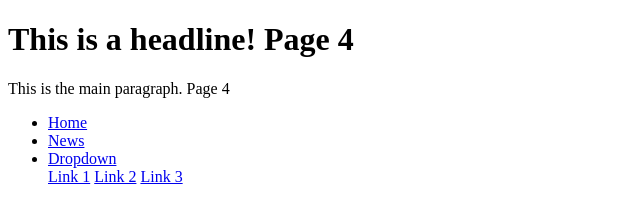
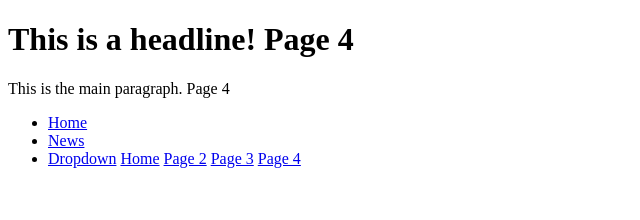
Before and after one commit to Jessica-Mansell/Jessica-Mansell.github.io, a plain HTML site: page NavWebTest/page4.html in a window 1280 px wide. Shown: the whole page, without its empty margins (0-640 px from the left). Drawn offline with Linux system fonts and the light colour scheme.

Commit message:
changed selectors

```diff
--- a/NavWebTest/page4.html
+++ b/NavWebTest/page4.html
@@ -13,17 +13,18 @@
     <h1>This is a headline! Page 4</h1>
     <p>This is the main paragraph. Page 4</p>
 
-    <ul>
-        <li><a href="#home">Home</a></li>
-        <li><a href="#news">News</a></li>
-        <li class="dropdown">
-          <a href="javascript:void(0)" class="dropbtn">Dropdown</a>
-          <div class="dropdown-content">
-            <a href="#">Link 1</a>
-            <a href="#">Link 2</a>
-            <a href="#">Link 3</a>
-          </div>
+    <div class="dropnav">
+      <ul>
+          <li><a href="#home">Home</a></li>
+          <li><a href="#news">News</a></li>
+          <li class="dropdown">
+            <a href="javascript:void(0)" class="dropbtn">Dropdown</a>
+              <a href="index.asp">Home</a>
+              <a href="page2.asp">Page 2</a>
+              <a href="page3.asp">Page 3</a>
+              <a href="page4.asp">Page 4</a>
         </li>
       </ul>
+    </div>
     </body>
 </html>
```
Also changed, not shown: NavWebTest/index.html (+11 -0 lines).
